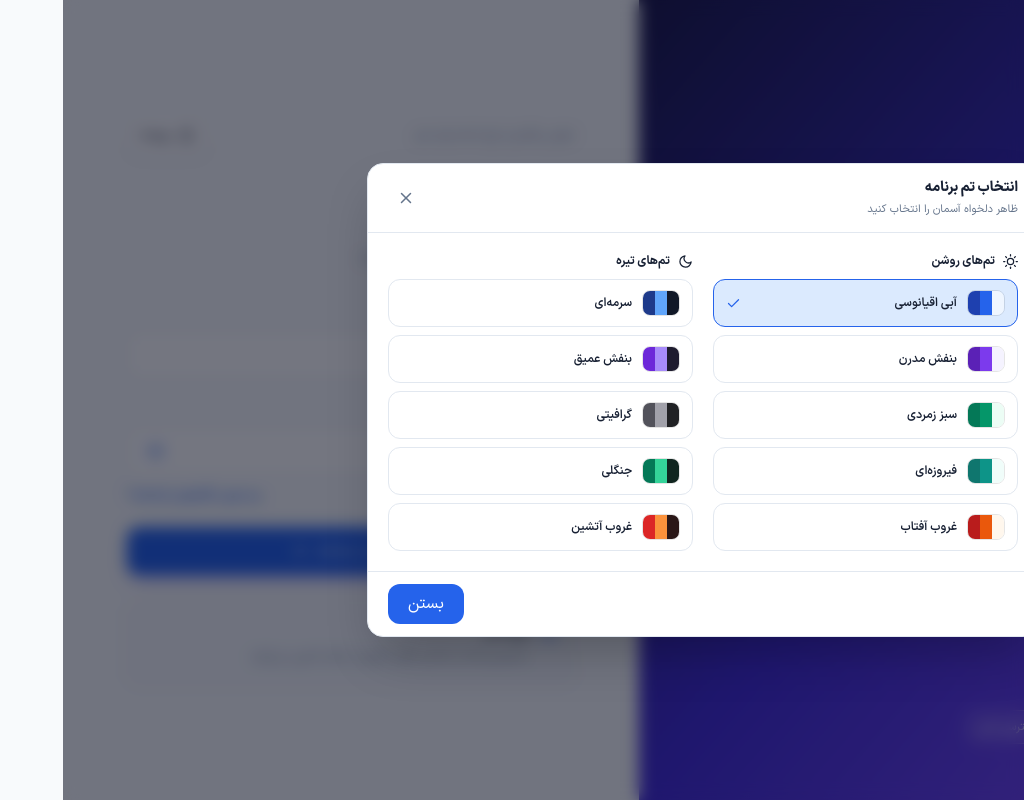
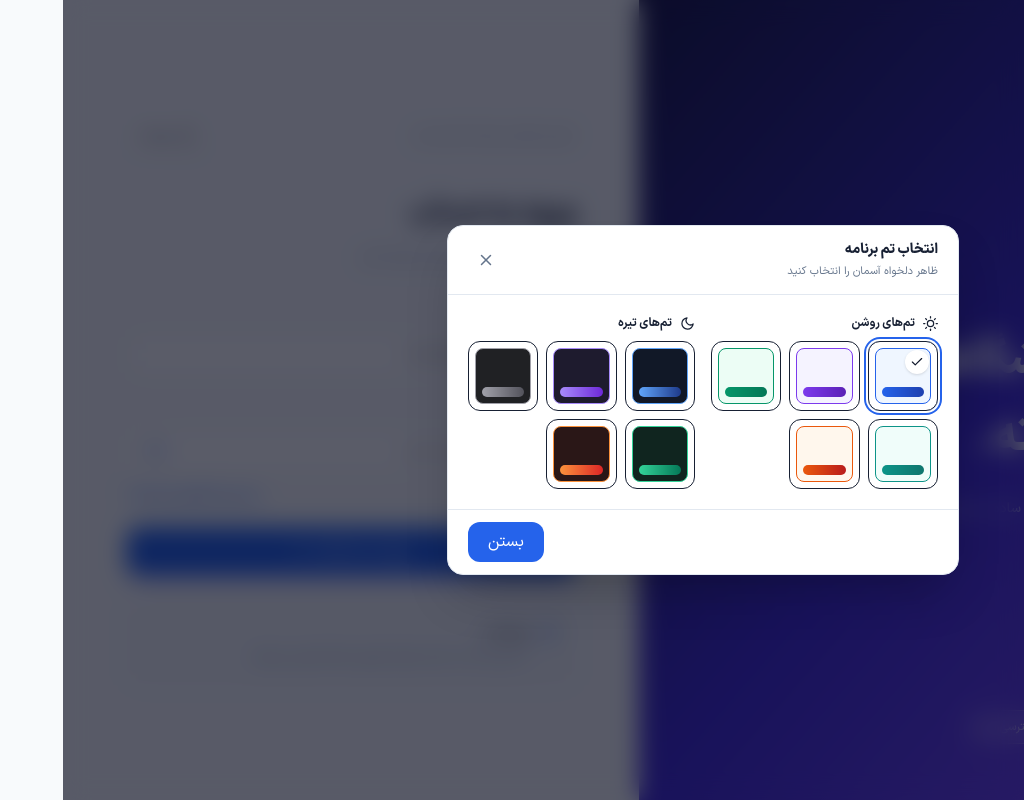
Before and after one commit to Rezashahidi86/Aseman, a React (Vite) app in the folder frontend/: page /login in a window 1280 px wide. Both pictures are taken after a click on the button "پوسته". Shown: the whole page, without its empty margins (256-1280 px from the left). Built offline with nearby package versions, Linux system fonts and the light colour scheme; no server answers.

Commit message:
Improve theme picker previews and modal positioning

```diff
--- a/frontend/src/shared/components/ThemeToggle.jsx
+++ b/frontend/src/shared/components/ThemeToggle.jsx
@@ -33,14 +33,17 @@ export function ThemeToggle({ className = '' }) {
           selectTheme(item.id);
           setOpen(false);
         }}
+        aria-label={item.name}
         aria-pressed={active}
-        className={`flex min-w-0 items-center gap-2.5 rounded-xl border px-3 py-2.5 text-right transition ${active ? 'border-[var(--color-primary)] bg-[var(--color-primary-soft)]' : 'border-[var(--color-border)] hover:bg-[var(--color-surface-muted)]'}`}
+        className={`relative min-w-0 rounded-xl border p-1.5 text-right transition hover:-translate-y-0.5 ${active ? 'ring-2 ring-[var(--color-primary)] ring-offset-2' : 'hover:shadow-md'}`}
       >
-        <span className="flex shrink-0 overflow-hidden rounded-lg border border-black/10">
-          {item.colors.map((color) => <span key={color} className="h-6 w-3" style={{ backgroundColor: color }} />)}
+        <span
+          className="relative flex h-14 w-full items-end overflow-hidden rounded-lg border p-1.5"
+          style={{ backgroundColor: item.colors[0], borderColor: item.colors[1] }}
+        >
+          <span className="h-2.5 w-full rounded-full" style={{ background: `linear-gradient(90deg, ${item.colors[1]}, ${item.colors[2]})` }} />
         </span>
-        <span className="min-w-0 flex-1 text-xs font-semibold text-[var(--color-text)]">{item.name}</span>
-        {active && <FiCheck className="shrink-0 text-[var(--color-primary)]" size={15} />}
+        {active && <span className="absolute right-2 top-2 grid h-6 w-6 place-items-center rounded-full bg-white text-slate-900 shadow"><FiCheck size={14} /></span>}
       </button>
     );
   };
@@ -59,7 +62,7 @@ export function ThemeToggle({ className = '' }) {
       </button>
       {open && createPortal(
         <div
-          className="fixed inset-0 z-[99999] flex items-center justify-center overflow-y-auto bg-slate-950/55 p-3 backdrop-blur-sm sm:p-6"
+          className="fixed inset-0 z-[2147483000] grid place-items-center overflow-y-auto bg-slate-950/65 p-3 backdrop-blur-md sm:p-5"
           onMouseDown={(event) => {
             if (event.target === event.currentTarget) setOpen(false);
           }}
@@ -68,7 +71,7 @@ export function ThemeToggle({ className = '' }) {
             role="dialog"
             aria-modal="true"
             aria-labelledby="theme-modal-title"
-            className="my-auto flex max-h-[min(88dvh,720px)] w-full max-w-2xl flex-col overflow-hidden rounded-2xl border border-[var(--color-border)] bg-[var(--color-surface)] shadow-2xl"
+            className="my-auto flex max-h-[min(82dvh,620px)] w-full max-w-lg flex-col overflow-hidden rounded-2xl border border-[var(--color-border)] bg-[var(--color-surface)] shadow-2xl"
           >
             <header className="flex shrink-0 items-center justify-between border-b border-[var(--color-border)] px-4 py-3.5 sm:px-5">
               <div>
@@ -79,14 +82,14 @@ export function ThemeToggle({ className = '' }) {
                 <FiX size={18} />
               </button>
             </header>
-            <div className="grid min-h-0 grid-cols-1 gap-4 overflow-y-auto p-4 sm:grid-cols-2 sm:gap-5 sm:p-5">
+            <div className="grid min-h-0 grid-cols-1 gap-4 overflow-y-auto p-4 sm:grid-cols-2 sm:gap-4 sm:p-5">
               <div>
                 <h3 className="mb-2.5 flex items-center gap-2 text-xs font-bold text-[var(--color-text)]"><FiSun size={15} /> تم‌های روشن</h3>
-                <div className="grid gap-2">{lightThemes.map(renderTheme)}</div>
+                <div className="grid grid-cols-3 gap-2">{lightThemes.map(renderTheme)}</div>
               </div>
               <div>
                 <h3 className="mb-2.5 flex items-center gap-2 text-xs font-bold text-[var(--color-text)]"><FiMoon size={15} /> تم‌های تیره</h3>
-                <div className="grid gap-2">{darkThemes.map(renderTheme)}</div>
+                <div className="grid grid-cols-3 gap-2">{darkThemes.map(renderTheme)}</div>
               </div>
             </div>
             <footer className="flex shrink-0 justify-end border-t border-[var(--color-border)] px-4 py-3 sm:px-5">
```
